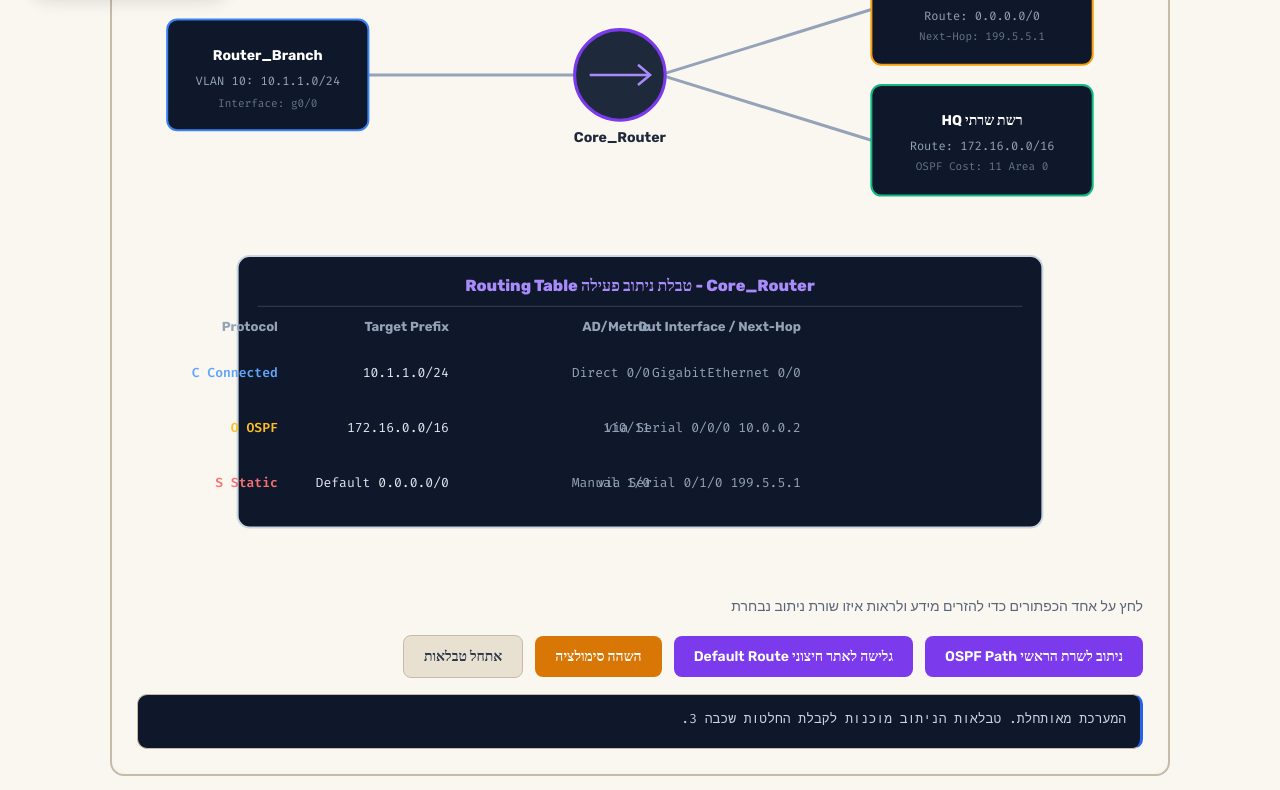
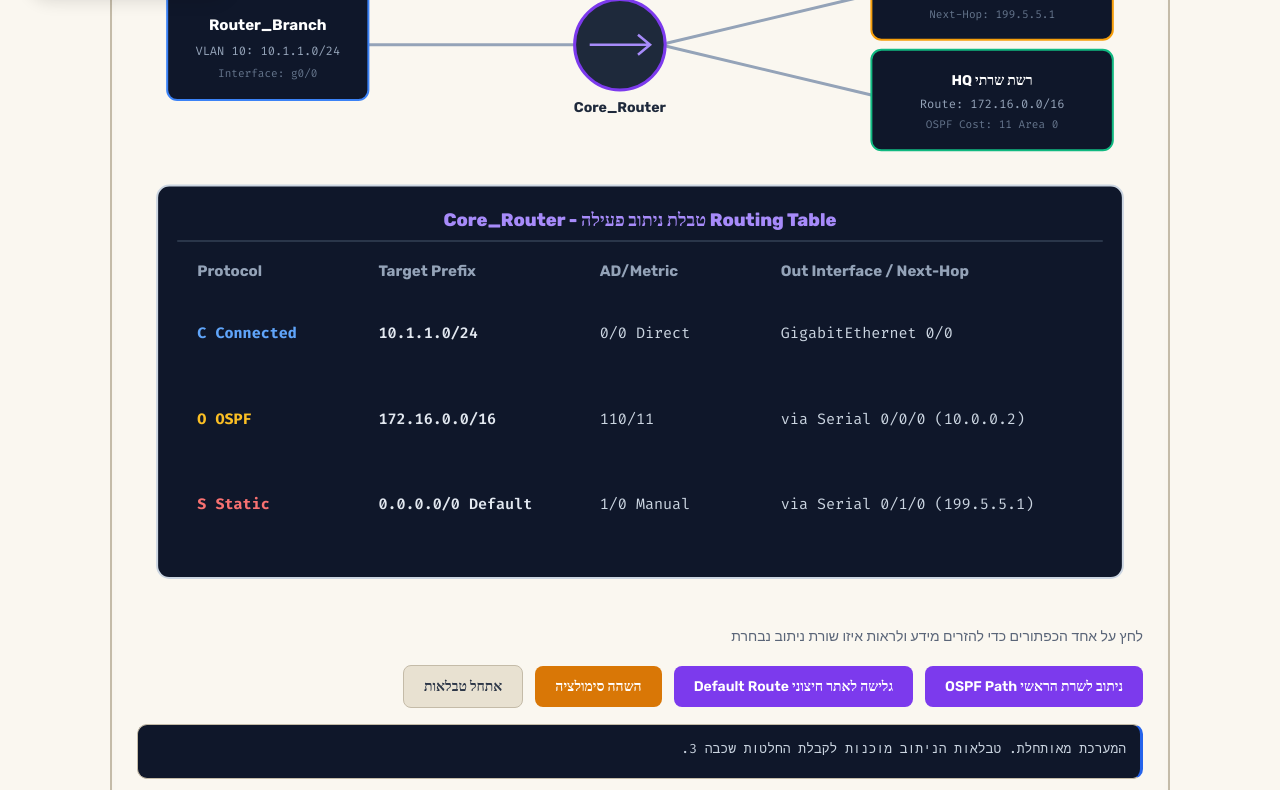
Before and after one commit to saharhakimi-lab/exrouting, a plain HTML site: page index.html in a window 1280 px wide. Shown: the part 780-1570 px from the top of the page. Drawn offline with nearby package versions, Linux system fonts and the light colour scheme.

Commit message:
Refactor SVG and update routing diagram elements

```diff
--- a/index.html
+++ b/index.html
@@ -203,6 +203,10 @@ section { padding: 32px 0; border-top: 1px solid var(--border); }
   color: #2D3748;
   box-shadow: inset 0 0 10px rgba(0,0,0,0.02);
 }
+/* תיקון: ה-SVG תמיד LTR כדי שהטקסט בטבלה יישאר בתוך המסגרת */
+#routingDiagram { direction: ltr; }
+#routingDiagram text { direction: ltr; unicode-bidi: plaintext; }
+
 .controls-row { display: flex; flex-wrap: wrap; gap: 12px; align-items: center; margin-top: 18px; }
 button.btn { background: var(--cyber-purple); color: #FFFFFF; border: none; border-radius: 8px; padding: 10px 20px; font-family: 'Rubik'; font-weight: 600; font-size: 14px; cursor: pointer; transition: background 0.2s; }
 button.btn:hover { opacity: 0.9; }
@@ -343,22 +347,22 @@ input.term-input { flex: 1; background: transparent; border: none; color: #FFFFF
 <p>לחץ על סוגי הבקשות למטה כדי לראות את אלגוריתם הניתוב מוצא את ה-Next-Hop מתוך טבלת הניתוב המוצגת במרכז.</p>
 
 <div class="diagram-wrap">
-<svg id="routingDiagram" viewBox="0 0 1000 650" style="width:100%; display:block;">
+<svg id="routingDiagram" viewBox="0 0 1000 680" direction="ltr" style="width:100%; height:auto; display:block; direction:ltr;">
   <!-- קווי חיבור -->
-  <line x1="230" y1="150" x2="440" y2="150" stroke="#94A3B8" stroke-width="3"/>
-  <line x1="520" y1="150" x2="730" y2="85" stroke="#94A3B8" stroke-width="3"/>
-  <line x1="520" y1="150" x2="730" y2="215" stroke="#94A3B8" stroke-width="3"/>
+  <line x1="230" y1="120" x2="440" y2="120" stroke="#94A3B8" stroke-width="3"/>
+  <line x1="520" y1="120" x2="730" y2="70" stroke="#94A3B8" stroke-width="3"/>
+  <line x1="520" y1="120" x2="730" y2="170" stroke="#94A3B8" stroke-width="3"/>
 
   <!-- Router Branch -->
   <g class="route-node" onclick="triggerRouteTest('LAN')" style="cursor:pointer;">
-    <rect x="30" y="95" width="200" height="110" rx="10" fill="#0F172A" stroke="#3B82F6" stroke-width="2"/>
-    <text x="130" y="135" text-anchor="middle" fill="#FFFFFF" font-family="Rubik" font-size="14" font-weight="700">Router_Branch</text>
-    <text x="130" y="160" text-anchor="middle" fill="#94A3B8" font-family="Fira Code" font-size="12">VLAN 10: 10.1.1.0/24</text>
-    <text x="130" y="182" text-anchor="middle" fill="#64748B" font-family="Fira Code" font-size="11">Interface: g0/0</text>
+    <rect x="30" y="65" width="200" height="110" rx="10" fill="#0F172A" stroke="#3B82F6" stroke-width="2"/>
+    <text x="130" y="105" text-anchor="middle" fill="#FFFFFF" font-family="Rubik" font-size="15" font-weight="700">Router_Branch</text>
+    <text x="130" y="130" text-anchor="middle" fill="#94A3B8" font-family="Fira Code" font-size="12">VLAN 10: 10.1.1.0/24</text>
+    <text x="130" y="152" text-anchor="middle" fill="#64748B" font-family="Fira Code" font-size="11">Interface: g0/0</text>
   </g>
 
   <!-- Core Router -->
-  <g transform="translate(420, 95)">
+  <g transform="translate(420, 65)">
     <circle cx="60" cy="55" r="45" fill="#1E293B" stroke="#7C3AED" stroke-width="3"/>
     <path d="M 30 55 L 90 55 M 78 45 L 90 55 L 78 65" stroke="#A78BFA" stroke-width="2.5" fill="none"/>
     <text x="60" y="122" text-anchor="middle" fill="#1E293B" font-family="Rubik" font-size="14" font-weight="700">Core_Router</text>
@@ -366,55 +370,60 @@ input.term-input { flex: 1; background: transparent; border: none; color: #FFFFF
 
   <!-- ISP Cloud -->
   <g class="route-node" onclick="triggerRouteTest('Internet')" style="cursor:pointer;">
-    <rect x="730" y="30" width="220" height="110" rx="10" fill="#0F172A" stroke="#F59E0B" stroke-width="2"/>
-    <text x="840" y="70" text-anchor="middle" fill="#FFFFFF" font-family="Rubik" font-size="14" font-weight="700">ענן האינטרנט ISP</text>
-    <text x="840" y="95" text-anchor="middle" fill="#94A3B8" font-family="Fira Code" font-size="12">Route: 0.0.0.0/0</text>
-    <text x="840" y="115" text-anchor="middle" fill="#64748B" font-family="Fira Code" font-size="11">Next-Hop: 199.5.5.1</text>
+    <rect x="730" y="15" width="240" height="100" rx="10" fill="#0F172A" stroke="#F59E0B" stroke-width="2"/>
+    <text x="850" y="50" text-anchor="middle" fill="#FFFFFF" font-family="Rubik" font-size="14" font-weight="700">ענן האינטרנט ISP</text>
+    <text x="850" y="73" text-anchor="middle" fill="#94A3B8" font-family="Fira Code" font-size="12">Route: 0.0.0.0/0</text>
+    <text x="850" y="93" text-anchor="middle" fill="#64748B" font-family="Fira Code" font-size="11">Next-Hop: 199.5.5.1</text>
   </g>
 
   <!-- HQ Network -->
   <g class="route-node" onclick="triggerRouteTest('HQ')" style="cursor:pointer;">
-    <rect x="730" y="160" width="220" height="110" rx="10" fill="#0F172A" stroke="#10B981" stroke-width="2"/>
-    <text x="840" y="200" text-anchor="middle" fill="#FFFFFF" font-family="Rubik" font-size="14" font-weight="700">רשת שרתי HQ</text>
-    <text x="840" y="225" text-anchor="middle" fill="#94A3B8" font-family="Fira Code" font-size="12">Route: 172.16.0.0/16</text>
-    <text x="840" y="245" text-anchor="middle" fill="#64748B" font-family="Fira Code" font-size="11">OSPF Cost: 11 Area 0</text>
+    <rect x="730" y="125" width="240" height="100" rx="10" fill="#0F172A" stroke="#10B981" stroke-width="2"/>
+    <text x="850" y="160" text-anchor="middle" fill="#FFFFFF" font-family="Rubik" font-size="14" font-weight="700">רשת שרתי HQ</text>
+    <text x="850" y="183" text-anchor="middle" fill="#94A3B8" font-family="Fira Code" font-size="12">Route: 172.16.0.0/16</text>
+    <text x="850" y="203" text-anchor="middle" fill="#64748B" font-family="Fira Code" font-size="11">OSPF Cost: 11 Area 0</text>
   </g>
 
-  <!-- Routing Table -->
-  <g id="routingTableGroup" transform="translate(100, 330)">
-    <rect x="0" y="0" width="800" height="270" rx="12" fill="#0F172A" stroke="#CBD5E1" stroke-width="2"/>
-    <text x="400" y="35" text-anchor="middle" fill="#A78BFA" font-family="Rubik" font-size="16" font-weight="800">Core_Router - טבלת ניתוב פעילה Routing Table</text>
-    <line x1="20" y1="50" x2="780" y2="50" stroke="#334155" stroke-width="1"/>
+  <!-- Routing Table (טבלת ניתוב מורחבת ומסודרת במרכז) -->
+  <g id="routingTableGroup" transform="translate(20, 260)">
+    <!-- רקע הטבלה ברוחב מלא 960 פיקסלים -->
+    <rect x="0" y="0" width="960" height="390" rx="12" fill="#0F172A" stroke="#CBD5E1" stroke-width="2"/>
+
+    <!-- כותרת הטבלה -->
+    <text x="480" y="40" text-anchor="middle" fill="#A78BFA" font-family="Rubik" font-size="18" font-weight="800">Core_Router - טבלת ניתוב פעילה Routing Table</text>
+    <line x1="20" y1="55" x2="940" y2="55" stroke="#334155" stroke-width="1.5"/>
 
     <!-- כותרות העמודות -->
-    <text x="40" y="75" text-anchor="start" fill="#94A3B8" font-family="Rubik" font-size="13" font-weight="700">Protocol</text>
-    <text x="210" y="75" text-anchor="start" fill="#94A3B8" font-family="Rubik" font-size="13" font-weight="700">Target Prefix</text>
-    <text x="410" y="75" text-anchor="start" fill="#94A3B8" font-family="Rubik" font-size="13" font-weight="700">AD/Metric</text>
-    <text x="560" y="75" text-anchor="start" fill="#94A3B8" font-family="Rubik" font-size="13" font-weight="700">Out Interface / Next-Hop</text>
+    <text x="40" y="90" text-anchor="start" fill="#94A3B8" font-family="Rubik" font-size="15" font-weight="700">Protocol</text>
+    <text x="220" y="90" text-anchor="start" fill="#94A3B8" font-family="Rubik" font-size="15" font-weight="700">Target Prefix</text>
+    <text x="440" y="90" text-anchor="start" fill="#94A3B8" font-family="Rubik" font-size="15" font-weight="700">AD/Metric</text>
+    <text x="620" y="90" text-anchor="start" fill="#94A3B8" font-family="Rubik" font-size="15" font-weight="700">Out Interface / Next-Hop</text>
 
-    <!-- שורות הטבלה -->
+    <!-- שורה 1: Connected -->
     <g id="rtRowLAN" class="rt-row">
-      <rect class="rt-row-bg" x="20" y="90" width="760" height="48" rx="6"/>
-      <text x="40" y="120" text-anchor="start" fill="#60A5FA" font-family="Fira Code" font-size="13" font-weight="600">C Connected</text>
-      <text x="210" y="120" text-anchor="start" fill="#E2E8F0" font-family="Fira Code" font-size="13">10.1.1.0/24</text>
-      <text x="410" y="120" text-anchor="start" fill="#94A3B8" font-family="Fira Code" font-size="13">0/0 Direct</text>
-      <text x="560" y="120" text-anchor="start" fill="#94A3B8" font-family="Fira Code" font-size="13">GigabitEthernet 0/0</text>
+      <rect class="rt-row-bg" x="20" y="110" width="920" height="70" rx="8"/>
+      <text x="40" y="152" text-anchor="start" fill="#60A5FA" font-family="Fira Code" font-size="15" font-weight="700">C Connected</text>
+      <text x="220" y="152" text-anchor="start" fill="#E2E8F0" font-family="Fira Code" font-size="15" font-weight="600">10.1.1.0/24</text>
+      <text x="440" y="152" text-anchor="start" fill="#CBD5E1" font-family="Fira Code" font-size="15">0/0 Direct</text>
+      <text x="620" y="152" text-anchor="start" fill="#CBD5E1" font-family="Fira Code" font-size="15">GigabitEthernet 0/0</text>
     </g>
 
+    <!-- שורה 2: OSPF -->
     <g id="rtRowHQ" class="rt-row">
-      <rect class="rt-row-bg" x="20" y="145" width="760" height="48" rx="6"/>
-      <text x="40" y="175" text-anchor="start" fill="#FBBF24" font-family="Fira Code" font-size="13" font-weight="600">O OSPF</text>
-      <text x="210" y="175" text-anchor="start" fill="#E2E8F0" font-family="Fira Code" font-size="13">172.16.0.0/16</text>
-      <text x="410" y="175" text-anchor="start" fill="#94A3B8" font-family="Fira Code" font-size="13">110/11</text>
-      <text x="560" y="175" text-anchor="start" fill="#94A3B8" font-family="Fira Code" font-size="13">via Serial 0/0/0 10.0.0.2</text>
+      <rect class="rt-row-bg" x="20" y="195" width="920" height="70" rx="8"/>
+      <text x="40" y="237" text-anchor="start" fill="#FBBF24" font-family="Fira Code" font-size="15" font-weight="700">O OSPF</text>
+      <text x="220" y="237" text-anchor="start" fill="#E2E8F0" font-family="Fira Code" font-size="15" font-weight="600">172.16.0.0/16</text>
+      <text x="440" y="237" text-anchor="start" fill="#CBD5E1" font-family="Fira Code" font-size="15">110/11</text>
+      <text x="620" y="237" text-anchor="start" fill="#CBD5E1" font-family="Fira Code" font-size="15">via Serial 0/0/0 (10.0.0.2)</text>
     </g>
 
+    <!-- שורה 3: Static -->
     <g id="rtRowInternet" class="rt-row">
-      <rect class="rt-row-bg" x="20" y="200" width="760" height="48" rx="6"/>
-      <text x="40" y="230" text-anchor="start" fill="#F87171" font-family="Fira Code" font-size="13" font-weight="600">S Static</text>
-      <text x="210" y="230" text-anchor="start" fill="#E2E8F0" font-family="Fira Code" font-size="13">0.0.0.0/0 Default</text>
-      <text x="410" y="230" text-anchor="start" fill="#94A3B8" font-family="Fira Code" font-size="13">1/0 Manual</text>
-      <text x="560" y="230" text-anchor="start" fill="#94A3B8" font-family="Fira Code" font-size="13">via Serial 0/1/0 199.5.5.1</text>
+      <rect class="rt-row-bg" x="20" y="280" width="920" height="70" rx="8"/>
+      <text x="40" y="322" text-anchor="start" fill="#F87171" font-family="Fira Code" font-size="15" font-weight="700">S Static</text>
+      <text x="220" y="322" text-anchor="start" fill="#E2E8F0" font-family="Fira Code" font-size="15" font-weight="600">0.0.0.0/0 Default</text>
+      <text x="440" y="322" text-anchor="start" fill="#CBD5E1" font-family="Fira Code" font-size="15">1/0 Manual</text>
+      <text x="620" y="322" text-anchor="start" fill="#CBD5E1" font-family="Fira Code" font-size="15">via Serial 0/1/0 (199.5.5.1)</text>
     </g>
   </g>
 
@@ -541,7 +550,8 @@ document.addEventListener('DOMContentLoaded', function() {
 
 const PROGRESS_KEY = "route_sahhar_progress_v2";
 const stepIds = ["s1","s3","s4","s5"];
-let progress = JSON.parse(localStorage.getItem(PROGRESS_KEY) || "{}");
+let progress = {};
+try { progress = JSON.parse(localStorage.getItem(PROGRESS_KEY) || "{}"); } catch (e) { progress = {}; }
 
 function renderStepsBar(){
   const bar = document.getElementById("stepsBar");
@@ -561,16 +571,16 @@ function renderStepsBar(){
 
 function markDone(id){
   progress[id] = true;
-  localStorage.setItem(PROGRESS_KEY, JSON.stringify(progress));
+  try { localStorage.setItem(PROGRESS_KEY, JSON.stringify(progress)); } catch (e) {}
   renderStepsBar();
 }
 renderStepsBar();
 
 const coords = {
-  LAN: { x: 130, y: 150 },
-  Core: { x: 480, y: 150 },
-  Internet: { x: 840, y: 85 },
-  HQ: { x: 840, y: 215 }
+  LAN: { x: 130, y: 120 },
+  Core: { x: 480, y: 120 },
+  Internet: { x: 850, y: 65 },
+  HQ: { x: 850, y: 175 }
 };
 
 let isPaused = false;
@@ -749,7 +759,7 @@ const exercises = [
     type: "code",
     q: "תרגיל 7: הגדר נתיב סטטי לרשת 192.168.100.0/24 דרך הממשק המקומי GigabitEthernet 0/1",
     guidance: "הדרכה: הקלד פקודת ip route באנגלית, כאשר במקום Next-Hop תזין את שם הממשק המקומי g0/1.",
-    check: (v) => /^ip\s+route\s+192\.168\.100\.0\s+255\.255\.255\.0\s+gigabitethernet\s*0\/1$/i.test(v.trim()) || /^ip\ route\s+192\.168\.100\.0\s+255\.255\.255\.0\s+g0\/1$/i.test(v.trim()),
+    check: (v) => /^ip\s+route\s+192\.168\.100\.0\s+255\.255\.255\.0\s+gigabitethernet\s*0\/1$/i.test(v.trim()) || /^ip\s+route\s+192\.168\.100\.0\s+255\.255\.255\.0\s+g0\/1$/i.test(v.trim()),
     hint: "ip route 192.168.100.0 255.255.255.0 g0/1",
     teacherSolution: "פקודה מדויקת: ip route 192.168.100.0 255.255.255.0 GigabitEthernet 0/1 או g0/1"
   },
```
